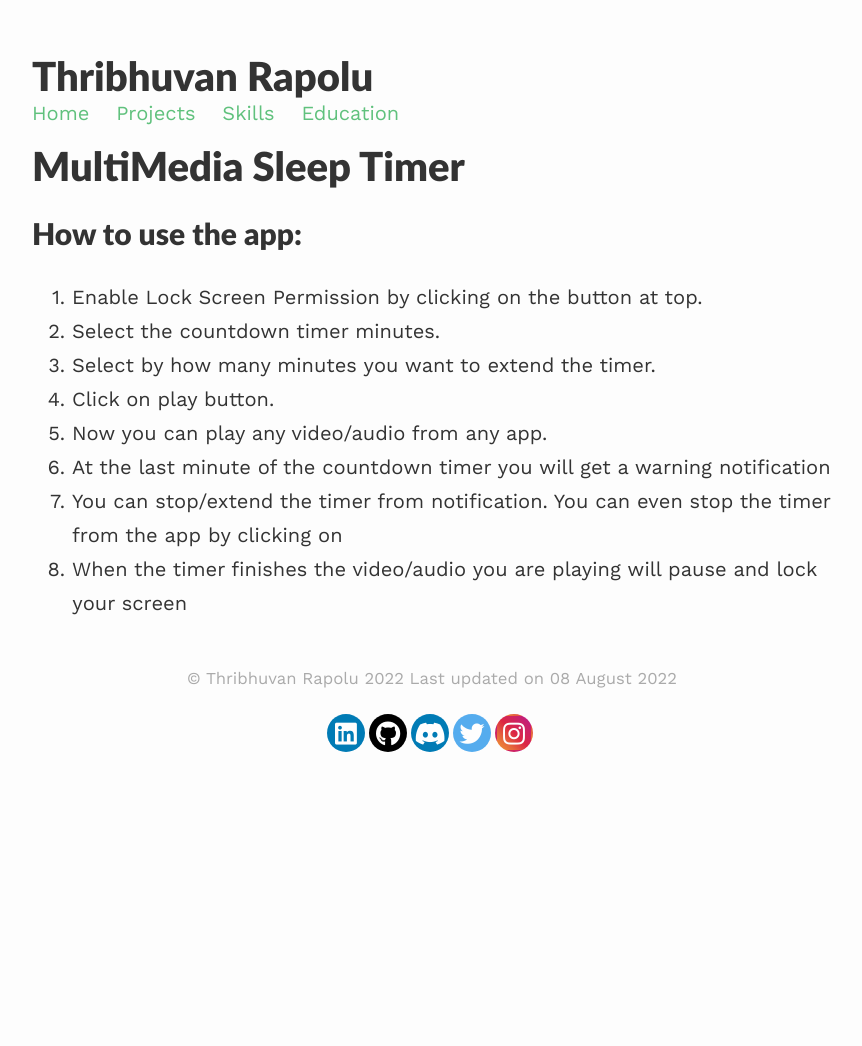
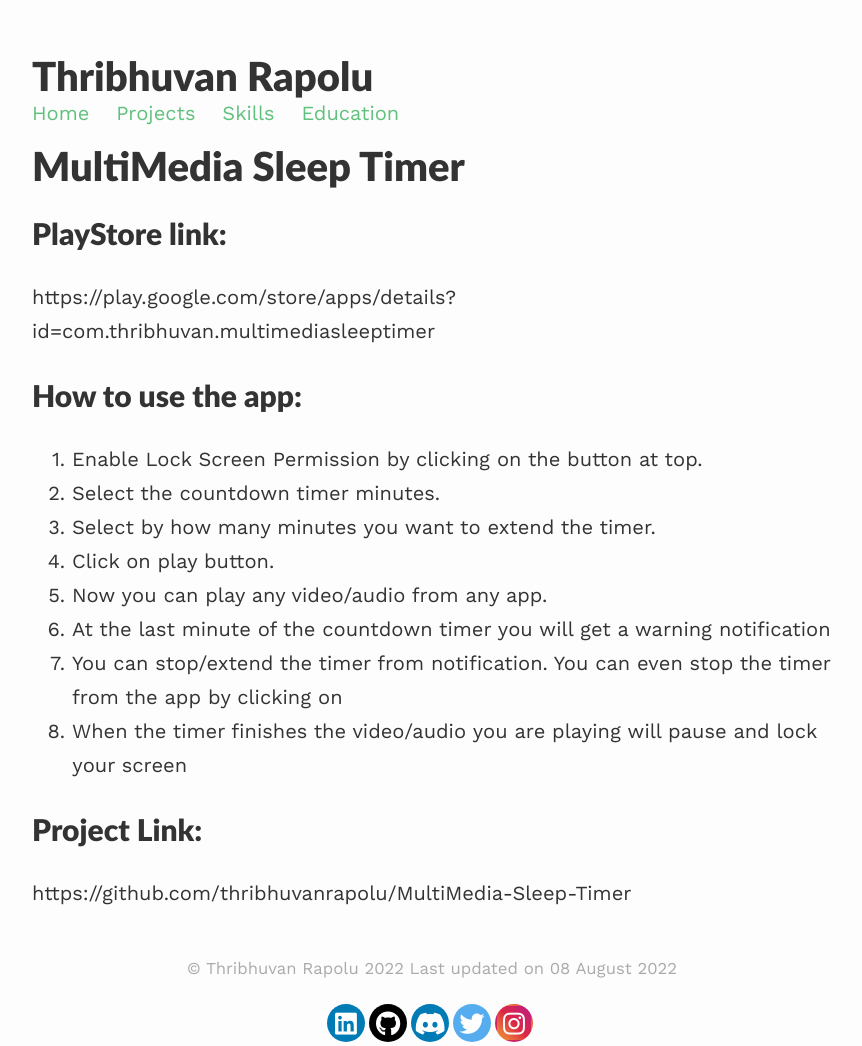
Before and after one commit to thribhuvanrapolu/gradfolio, a Jekyll site: the page built from project_blogs/sleeptimer-app.md, in a window 1280 px wide. Shown: the whole page, without its empty margins (208-1070 px from the left). Built offline with Jekyll 4.4.1, drawn with Linux system fonts in a browser that asks for light colours; nearby versions of some CDN libraries; before the commit the page ends 980 px from its top, so only the background shows below that.

Commit message:
app links added

```diff
--- a/project_blogs/sleeptimer-app.md
+++ b/project_blogs/sleeptimer-app.md
@@ -2,6 +2,8 @@
 layout: post
 title: "MultiMedia Sleep Timer"
 ---
+# PlayStore link:
+https://play.google.com/store/apps/details?id=com.thribhuvan.multimediasleeptimer
 
 # How to use the app:
 1. Enable Lock Screen Permission by clicking on the button at top.
@@ -12,3 +14,6 @@ title: "MultiMedia Sleep Timer"
 6. At the last minute of the countdown timer you will get a warning notification
 7. You can stop/extend the timer from notification. You can even stop the timer from the app by clicking on
 8. When the timer finishes the video/audio you are playing will pause and lock your screen
+
+# Project Link:
+https://github.com/thribhuvanrapolu/MultiMedia-Sleep-Timer
```
